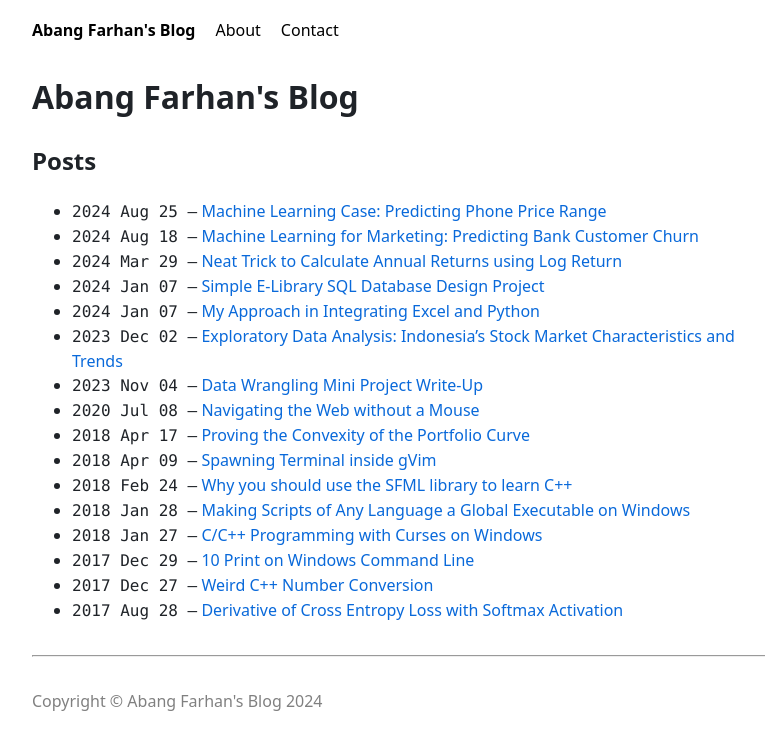
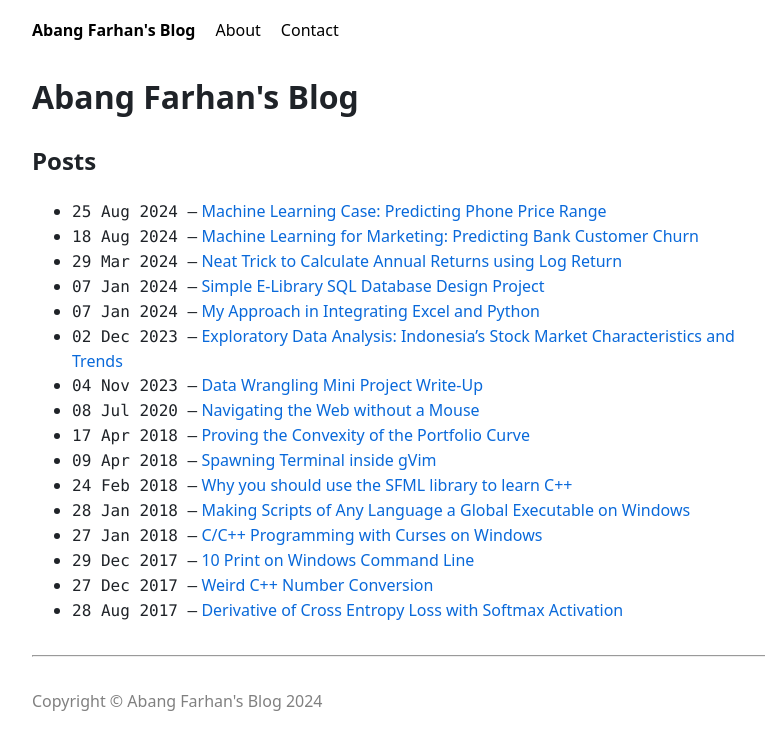
Before and after one commit to abangfarhan/abangfarhan.github.io, a Jekyll site: the page built from index.html, in a window 1280 px wide. Shown: the top 750 px of the page, without its empty margins (233-998 px from the left). Built offline with Jekyll 4.4.1, drawn with Linux system fonts in a browser that asks for light colours; the list of posts is cut into pages by our own code.

Commit message:
Change blog layout a little

```diff
--- a/_layouts/post.html
+++ b/_layouts/post.html
@@ -4,7 +4,7 @@ layout: default
 
 <div class="post-detail">
     <h1 style="margin-bottom: 0">{{ page.title }}</h1>
-    <p style="margin-top: 0">Posted on {{ page.date | date: "%A, %b %-d, %Y" }}</p>
+    <p style="margin-top: 0">Posted on {{ page.date | date: "%A, %-d %B %Y" }}</p>
 </div>
 <div class="content">
     {{ content }}
--- a/index.html
+++ b/index.html
@@ -8,7 +8,7 @@ layout: default
 
 <ul>
 {% for post in site.posts %}
-    <li><span style="font-family: Consolas">{{ post.date | date: "%Y %b %d" }} &mdash;</span>
+    <li><span style="font-family: Consolas">{{ post.date | date: "%d %b %Y" }} &mdash;</span>
         <a href="{{ post.url | relative_url }}">
             {{ post.title }}
         </a>
```
